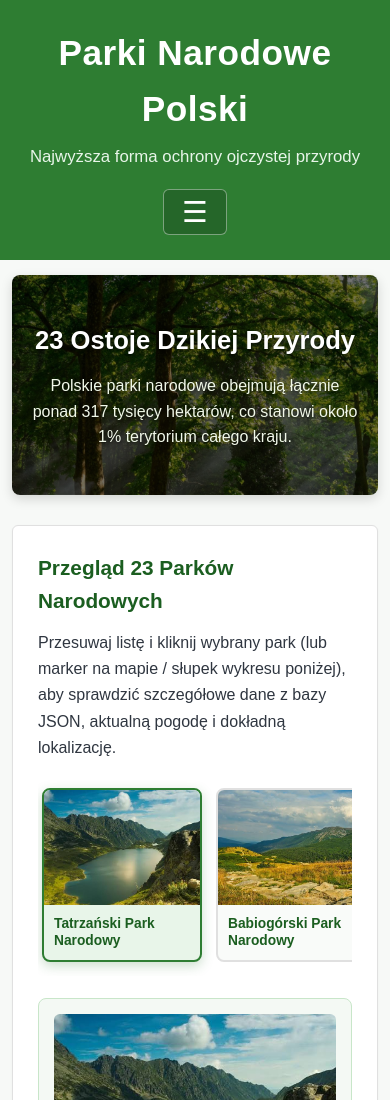
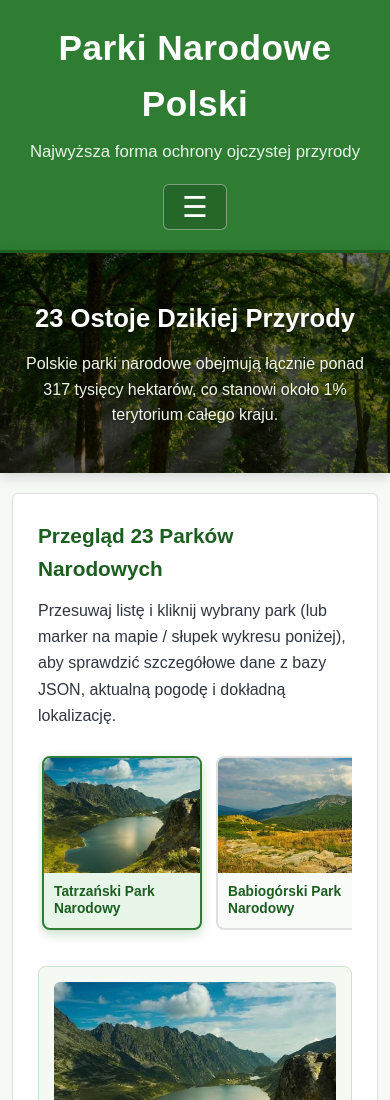
Before and after one commit to franekbb0-spec/franekbb0-spec.github.io, a plain HTML site: page index.html in a window 390 px wide. Shown: the top 1100 px of the page. Drawn offline with nearby package versions, Linux system fonts and the light colour scheme; no server answers.

Commit message:
hero banner

```diff
--- a/index.html
+++ b/index.html
@@ -15,6 +15,7 @@
 <body>
 
     <header>
+        <div class="header-bar">
             <div class="content">
                 <h1><a href="index.html">Parki Narodowe Polski</a></h1>
                 <p>Najwyższa forma ochrony ojczystej przyrody</p>
@@ -29,17 +30,18 @@
                     <li><a href="kontakt.html">Kontakt</a></li>
                 </ul>
             </nav>
-    </header>
+        </div>
 
-    <main>
-        <!-- Hero Banner -->
-        <section class="hero-banner">
+        <!-- Hero Banner w header -->
+        <div class="hero-banner">
             <div class="hero-content">
                 <h2>23 Ostoje Dzikiej Przyrody</h2>
                 <p>Polskie parki narodowe obejmują łącznie ponad 317 tysięcy hektarów, co stanowi około 1% terytorium całego kraju.</p>
             </div>
-        </section>
+        </div>
+    </header>
 
+    <main>
         <!-- Przesuwna galeria 23 parków + dynamiczny podgląd z parki.json + pogoda Open-Meteo + mapa Leaflet -->
         <section class="content-section carousel-section">
             <div class="carousel-header">
--- a/style.css
+++ b/style.css
@@ -15,12 +15,16 @@ body {
 }
 
 /* ==========================================================================
-   2. NAGŁÓWEK ORAZ HAMBURGER MENU (KOMPUTER + MOBILE)
+   2. NAGŁÓWEK, HAMBURGER MENU ORAZ HERO BANNER W <HEADER>
    ========================================================================== */
 header {
     background-color: #2e7d32;
     color: #ffffff;
     text-align: center;
+    padding: 0;
+}
+
+.header-bar {
     padding: 25px 15px;
 }
 
@@ -110,36 +114,27 @@ nav ul li a.active {
     color: #ffffff;
 }
 
-/* ==========================================================================
-   3. TREŚĆ GŁÓWNA (MAIN) I HERO BANNER
-   ========================================================================== */
-main {
-    max-width: 1050px;
-    margin: 30px auto;
-    padding: 0 20px;
-}
-
 .hero-banner {
+    width: 100%;
     background: linear-gradient(rgba(0, 0, 0, 0.55), rgba(0, 0, 0, 0.55)),
                 url("images/hero.jpg");
     background-size: cover;
     background-position: center;
     background-repeat: no-repeat;
-    border-radius: 8px;
-    padding: 70px 30px;
-    margin-bottom: 30px;
+    border-top: 3px solid #1b5e20;
+    padding: 75px 20px;
     text-align: center;
     color: #ffffff;
     box-shadow: 0 4px 12px rgba(0, 0, 0, 0.15);
 }
 
 .hero-content {
-    max-width: 750px;
+    max-width: 780px;
     margin: 0 auto;
 }
 
 .hero-banner h2 {
-    font-size: 2.1rem;
+    font-size: 2.2rem;
     margin-bottom: 12px;
     color: #ffffff;
     text-shadow: 0 2px 4px rgba(0, 0, 0, 0.6);
@@ -150,6 +145,15 @@ main {
     line-height: 1.6;
     color: #f1f8e9;
     text-shadow: 0 1px 3px rgba(0, 0, 0, 0.6);
+}
+
+/* ==========================================================================
+   3. TREŚĆ GŁÓWNA (MAIN)
+   ========================================================================== */
+main {
+    max-width: 1050px;
+    margin: 30px auto;
+    padding: 0 20px;
 }
 
 .banner-placeholder {
@@ -1022,9 +1026,8 @@ footer a:hover {
         flex-direction: column;
     }
 
-    main {
-        margin: 15px auto;
-        padding: 0 12px;
+    .header-bar {
+        padding: 20px 12px;
     }
 
     .hero-banner {
@@ -1037,6 +1040,11 @@ footer a:hover {
 
     .hero-banner p {
         font-size: 1rem;
+    }
+
+    main {
+        margin: 20px auto;
+        padding: 0 12px;
     }
 
     .banner-placeholder {
```
Also changed, not shown: galeria.html (+6 -4 lines), kontakt.html (+6 -4 lines), o-projekcie.html (+6 -4 lines), zagadnienia.html (+6 -4 lines). Lines whose indentation alone changed are shown as unchanged.
